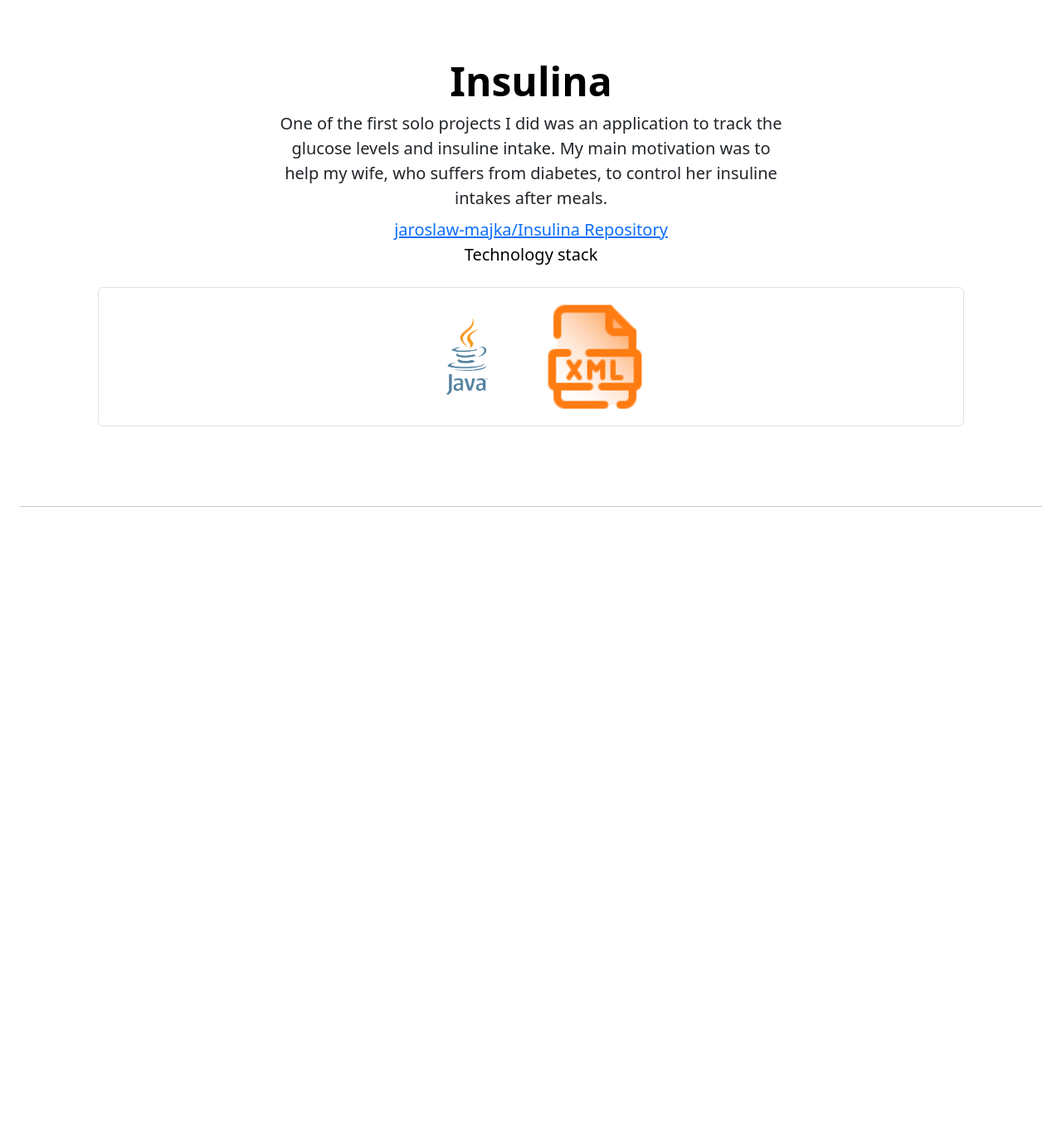
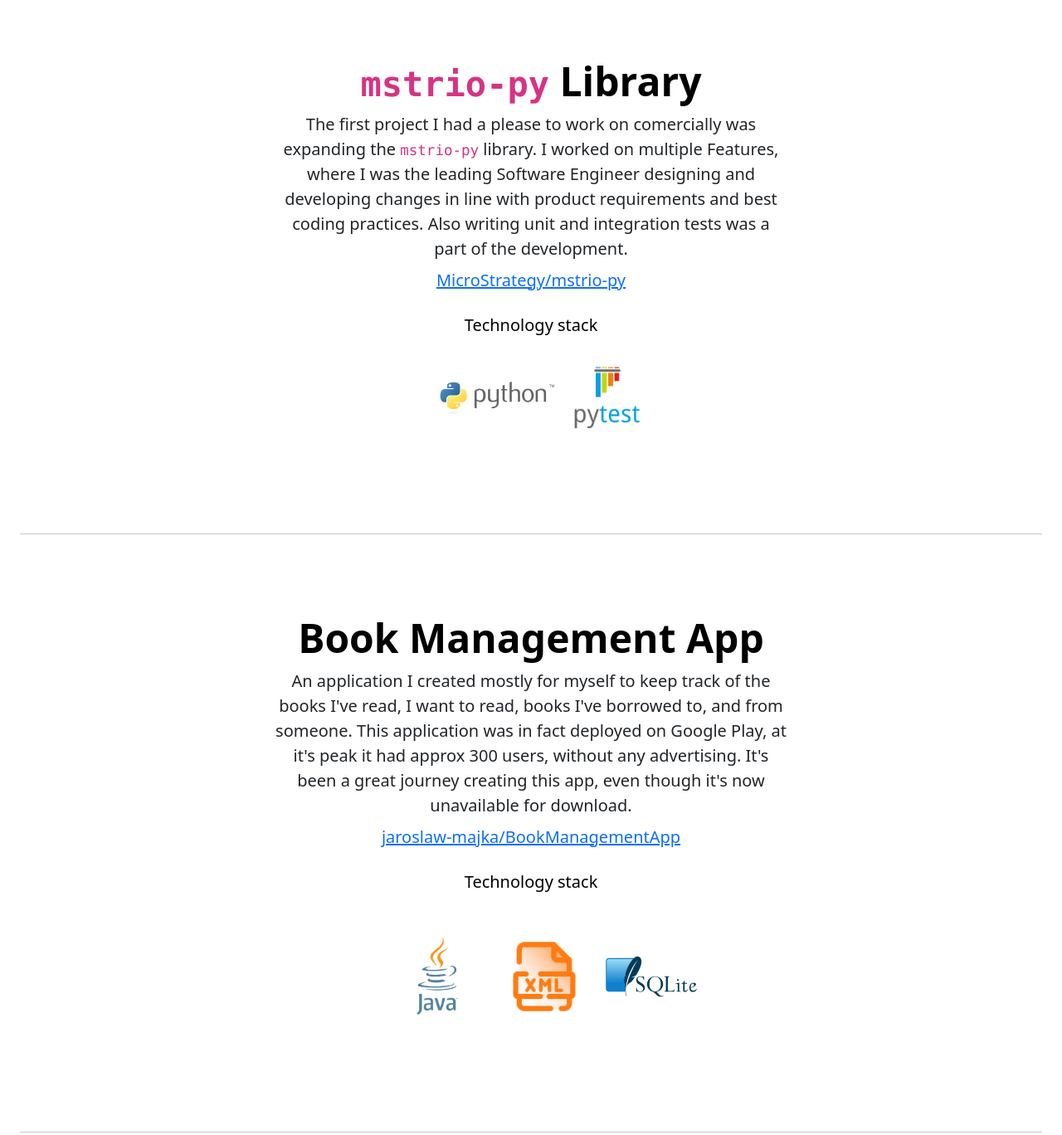
Before and after one commit to jaroslaw-majka/jaroslaw-majka.github.io, a plain HTML site: page index.html in a window 1280 px wide. Shown: the part 520-1888 px from the top of the page at 83% size. Before the commit the page ends 1147 px from the top, so only its background shows below. Drawn offline with nearby package versions, Linux system fonts and the light colour scheme.

Commit message:
Information about mstr-py added

```diff
--- a/index.html
+++ b/index.html
@@ -16,6 +16,7 @@
   </head>
   <body>
 
+    <!-- Intro -->
     <div class="px-4 py-5 my-5 text-center">
       <h1 class="display-5 fw-bold text-body-emphasis">Jarosław Majka</h1>
       <div class="col-lg-6 mx-auto">
@@ -27,9 +28,56 @@
           If you are interested in the projects I worked on, here you can find a summary of those.</p>
       </div>
     </div>
-
     <div class="px-4"><hr></div>
 
+    <!-- mstrio-py -->
+    <div class="px-4 py-5 my-5 text-center">
+      <h1 class="display-5 fw-bold text-body-emphasis"><code>mstrio-py</code> Library</h1>
+      <div class="col-lg-6 mx-auto">
+        <p class="lead mb-2">
+          The first project I had a please to work on comercially was expanding the <code>mstrio-py</code> library.
+          I worked on multiple Features, where I was the leading Software Engineer designing and developing changes in
+          line with product requirements and best coding practices. Also writing unit and integration tests was a part of the development.
+        </p>
+        <a href="https://github.com/MicroStrategy/mstrio-py" class="lead mb-4">MicroStrategy/mstrio-py</a>
+      </div>
+      <div class="container px-5">
+        <p class="lead mb-4 mt-4 text-body-emphasis">Technology stack</p>
+          <ul>
+            <li class="list-group-item">
+              <a href="https://www.python.org/"><img class="img-fluid" src="imgs/python_logo.svg" width="150" height="60"></a>
+              <a href="https://docs.pytest.org/en/8.0.x/contents.html"><img class="img-fluid" src="imgs/Pytest_logo.svg.png" width="100" height="60"></a>
+            </li>
+          </ul>
+      </div>
+    </div>
+    <div class="px-4"><hr></div>
+
+    <!-- Book Management App -->
+    <div class="px-4 py-5 my-5 text-center">
+      <h1 class="display-5 fw-bold text-body-emphasis">Book Management App</h1>
+      <div class="col-lg-6 mx-auto">
+        <p class="lead mb-2">
+          An application I created mostly for myself to keep track of the books I've read, I want to read, books I've borrowed to, and from someone.
+          This application was in fact deployed on Google Play, at it's peak it had approx 300 users, without any advertising.
+          It's been a great journey creating this app, even though it's now unavailable for download.
+        </p>
+        <a href="https://github.com/jaroslaw-majka/BookManagementApp" class="lead mb-4">jaroslaw-majka/BookManagementApp</a>
+      </div>
+      <div class="container px-5">
+        <p class="lead mb-4 mt-4 text-body-emphasis">Technology stack</p>
+          <ul>
+            <li class="list-group-item">
+              <a href="https://www.oracle.com/java/"><img class="img-fluid" src="imgs/java_logo.png" width="150" height="60"></a>
+              <a href="https://www.w3.org/TR/xml/"><img class="img-fluid" src="imgs/xml_logo.png" width="100" height="60"></a>
+              <a href="https://www.sqlite.org/"><img class="img-fluid" src="imgs/sqlite_logo.svg" width="150" height="60"></a>
+            </li>
+          </ul>
+      </div>
+    </div>
+    <div class="px-4"><hr></div>
+
+    <!-- Insulina Project -->
     <div class="px-4 py-5 my-5 text-center">
       <h1 class="display-5 fw-bold text-body-emphasis">Insulina</h1>
       <div class="col-lg-6 mx-auto">
@@ -40,17 +88,15 @@
         <a href="https://github.com/jaroslaw-majka/Insulina" class="lead mb-4">jaroslaw-majka/Insulina Repository</a>
       </div>
       <div class="container px-5">
-        <p class="lead mb-4 text-body-emphasis">Technology stack</p>
-          <ul class="list-group">
+        <p class="lead mb-4 mt-4 text-body-emphasis">Technology stack</p>
+          <ul>
             <li class="list-group-item">
               <a href="https://www.oracle.com/java/"><img class="img-fluid" src="imgs/java_logo.png" width="150" height="60"></a>
-              <a href="https://www.w3.org/TR/xml/"><img class="img-fluid" src="imgs/xml_logo.png" width="150" height="60"></a>
+              <a href="https://www.w3.org/TR/xml/"><img class="img-fluid" src="imgs/xml_logo.png" width="100" height="60"></a>
             </li>
           </ul>
       </div>
     </div>
-
-    <div class="px-4"><hr></div>
 
     <script
       src="https://cdn.jsdelivr.net/npm/bootstrap@5.3.3/dist/js/bootstrap.bundle.min.js"
```
Also changed, not shown: imgs/Pytest_logo.svg.png (added), imgs/python_logo.svg (added), imgs/sqlite_logo.svg (added).
